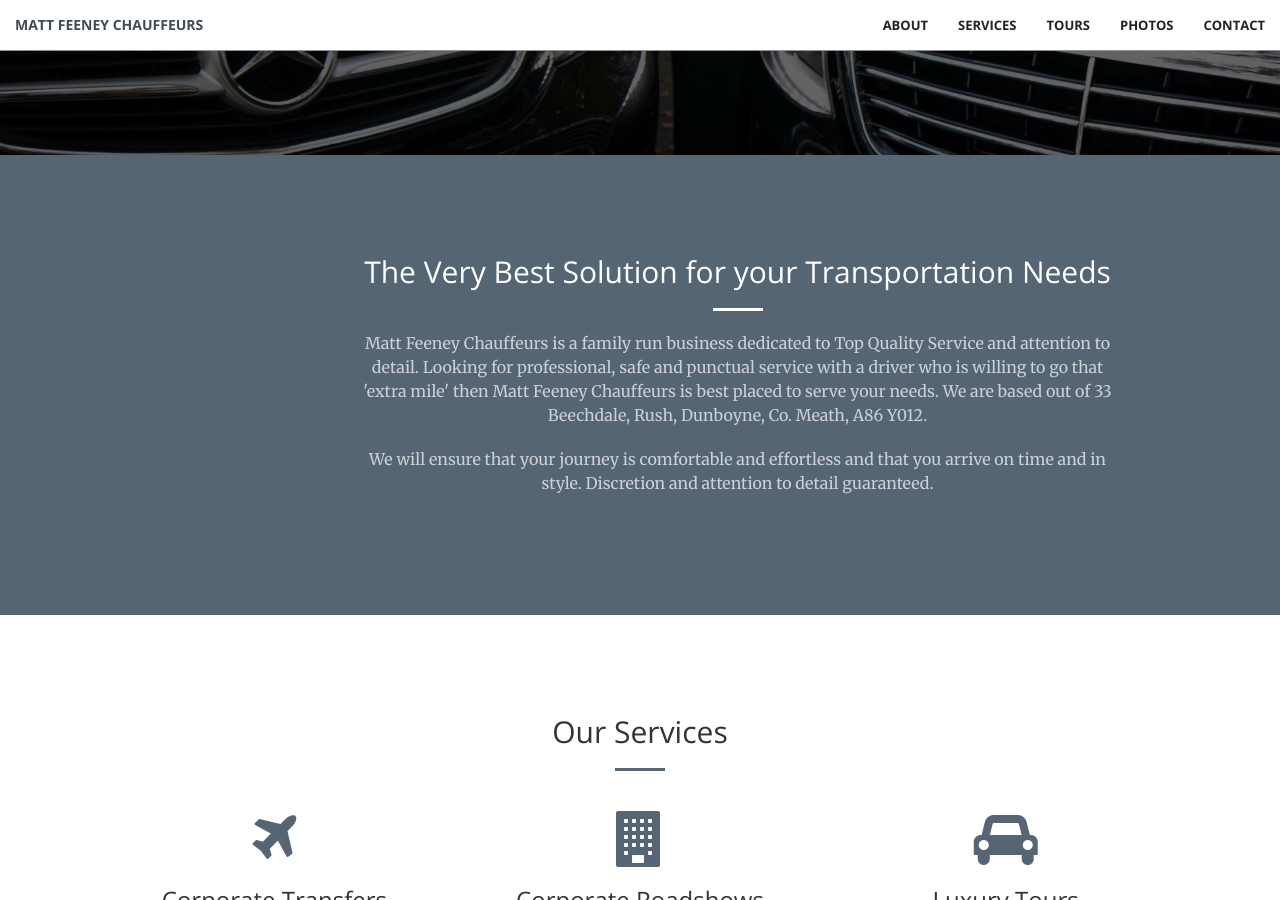
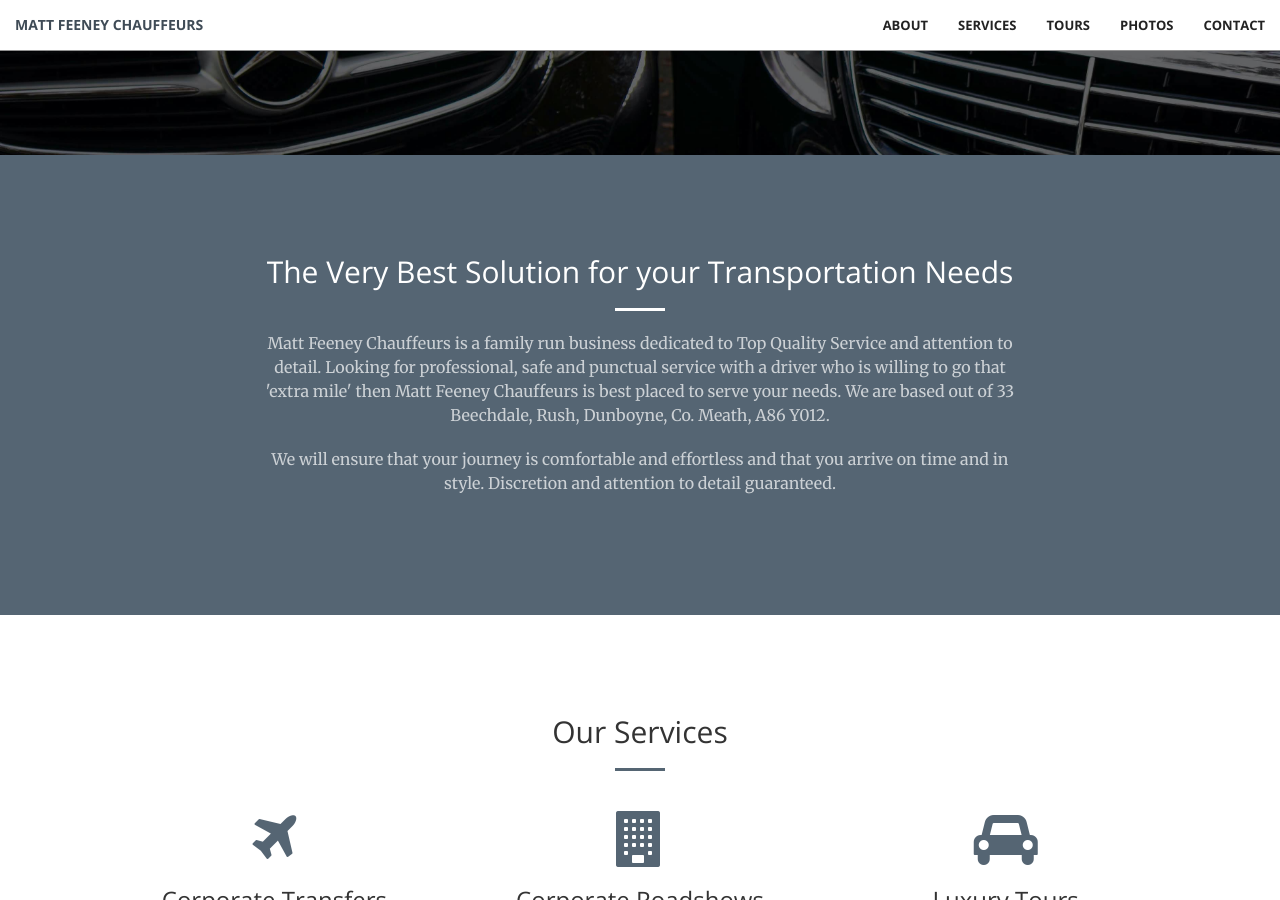
Before and after one commit to WebsitePlayground/WebsitePlayground.github.io, a Jekyll site: the page built from index.html, in a window 1280 px wide and 900 px high, scrolled down 745 px. Built offline with Jekyll 4.4.1, drawn with Linux system fonts in a browser that asks for light colours.

Commit message:
inline some stuff

```diff
--- a/_includes/services.html
+++ b/_includes/services.html
@@ -8,7 +8,7 @@
         </div>
     </div>
     <div class="container">
-        <div class="row">
+        <div class="row" style="display: flex;">
             <div class="col-lg-3 col-md-6 text-center">
                 <div class="service-box">
                     <i class="fa fa-4x fa-plane wow bounceIn text-primary"></i>
--- a/_sass/_base.scss
+++ b/_sass/_base.scss
@@ -63,7 +63,7 @@
 
 @media (min-width: 992px) {
     .row {
-        display: flex;
+        display: block;
         justify-content: space-between;
     }
 }
```
